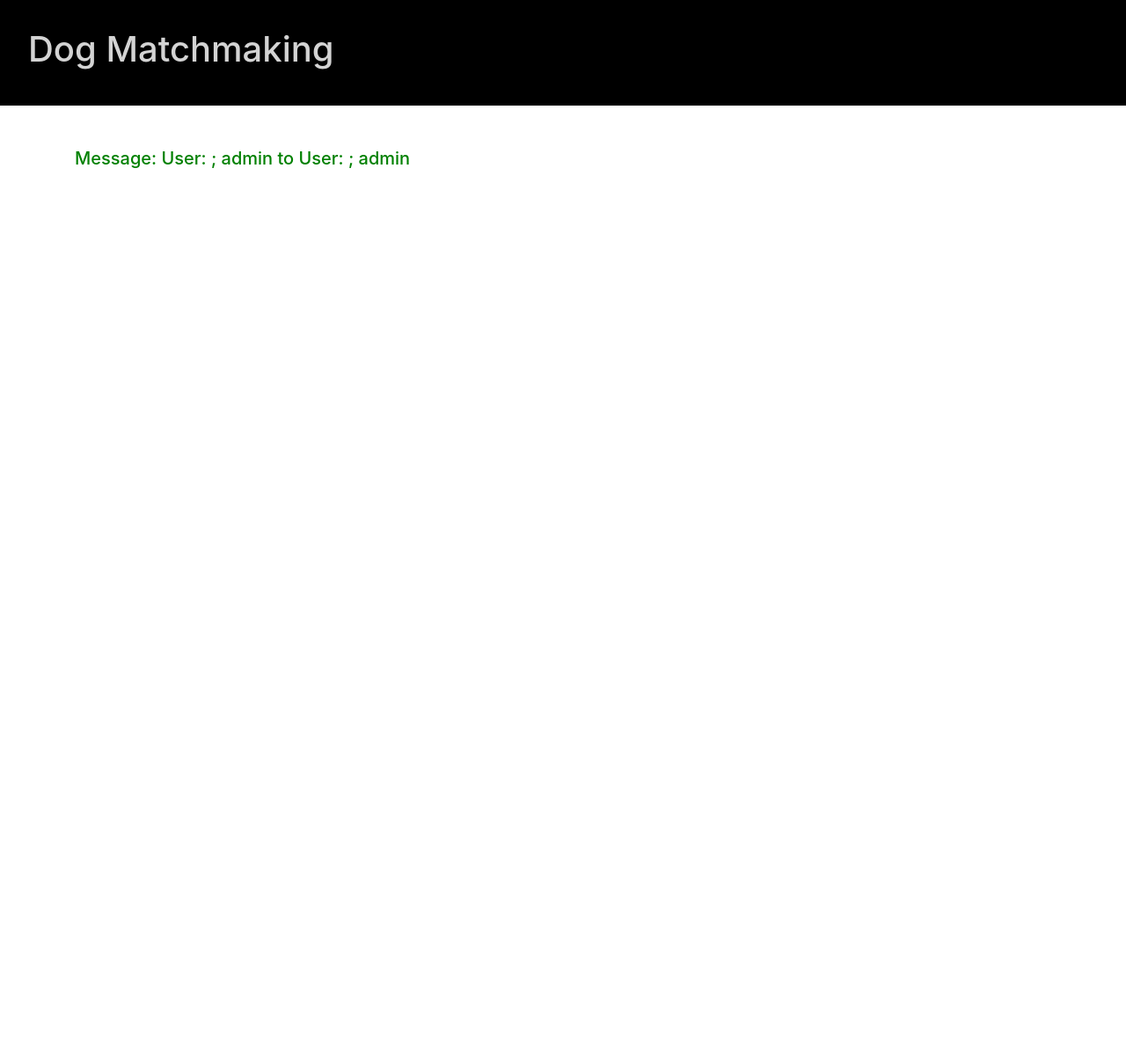
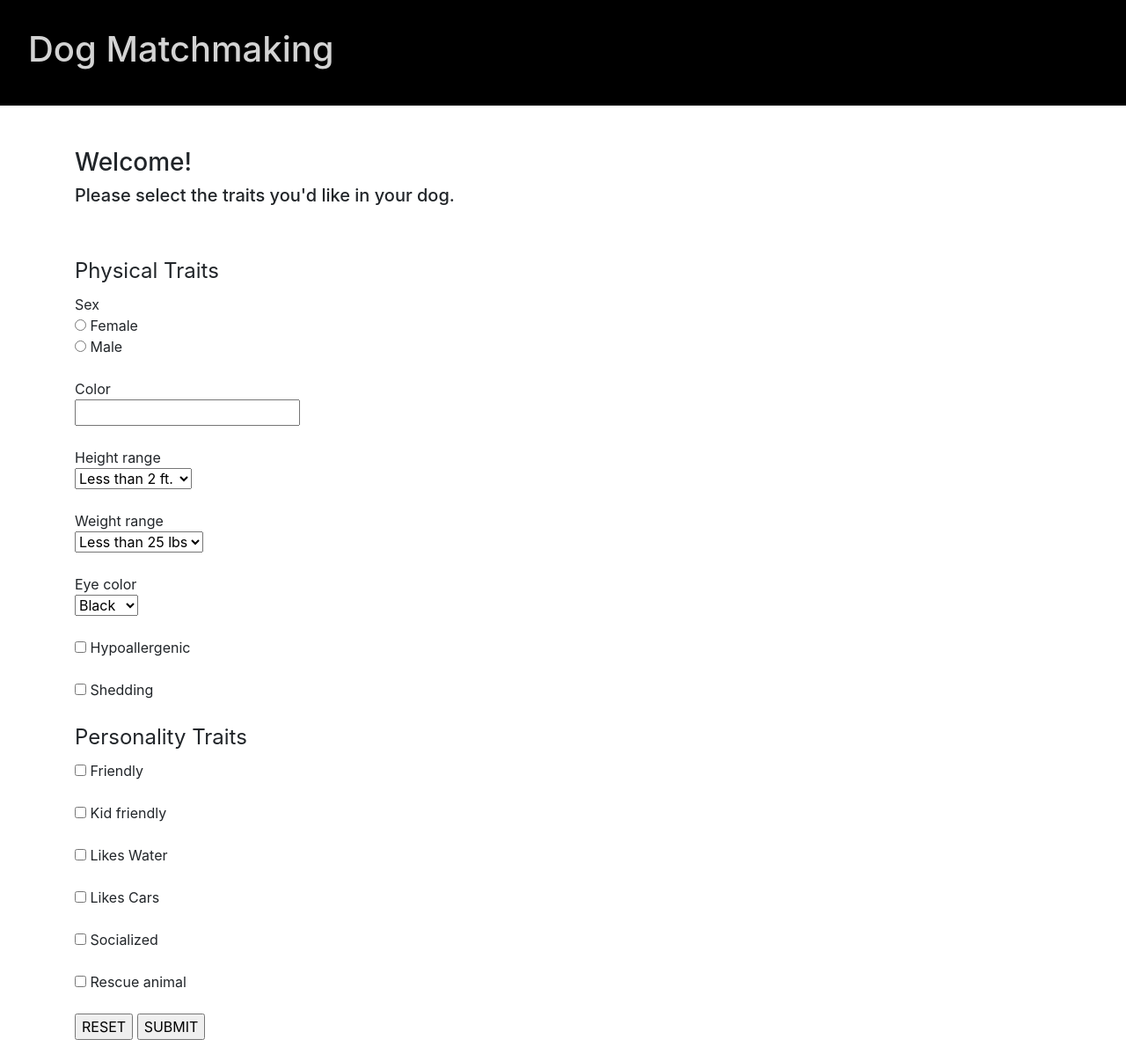
Before and after one commit to brennand97/CS361-Winter2018, a Django app: template matchmaking/templates/index.html in a window 1280 px wide. Shown: the whole page at 88% size. Before the commit the page ends 191 px from the top, so only its background shows below. Run offline with Django 3.2, Linux system fonts and the light colour scheme; the template is opened without the code that fills it: values that come from a table or form of the project are taken from there, others are empty; data comes from the database, SQL or seed files in the repository; tables that the repository leaves empty hold one stand-in row (values such as "Sample post"); parts of the project's set-up code (start-up, migrations or seed data) failed here and were passed over; some libraries are stand-ins or nearby versions.

Commit message:
Added form to index.html

```diff
--- a/matchmaking/static/style.css
+++ b/matchmaking/static/style.css
@@ -1,3 +1,14 @@
-h5 {
-    color: green;
+input[type=submit], input[type=reset] {
+    padding: 10px 20px;
+    margin: 10px 10px 10px 0px;
+    border-radius: 3px;
+    border-color: green;
+    background-color: #defcea;
+    border-width: 2px;
+    width: 100px;
 }
+
+input[type=reset] {
+    border-color: grey;
+    background-color: #FFF;
+}
--- a/matchmaking/templates/index.html
+++ b/matchmaking/templates/index.html
@@ -1,12 +1,59 @@
 {% extends 'base.html' %}
 
-{% block cssIndex %}
+{% block css %}
 {% load static %}
 <link rel="stylesheet" type="text/css" href="{% static 'style.css' %}" />
 {% endblock %}
 
 {% block content %}
 
-    <h5>{{ message }}</h5>
+    <!-- <h5>{{ message }}</h5> -->
+<h3>Welcome!</h3>
+<h5>Please select the traits you'd like in your dog.</h5>
+<br><br>
+    <form action="https://www.w3schools.com/action_page.php" method="POST" target="_blank" id="form1">
+        <fieldset>
+            <legend>Physical Traits</legend>
+            Sex <br>
+            <input type="radio" name="sex" value="female"> Female<br>
+            <input type="radio" name="sex" value="male"> Male<br><br>
+            Color <br>
+            <input type="text" name="fav_color"><br><br>
+            Height range <br>
+            <select>
+                <option name="height" value="short">Less than 2 ft.</option>
+                <option name="height" value="average">2 - 3 ft.</option>
+                <option name="height" value="tall">More than 3 ft.</option>
+            </select><br><br>
+            Weight range <br>
+            <select>
+                <option name="weight" value="small">Less than 25 lbs</option>
+                <option name="weight" value="medium">25 - 50 lbs</option>
+                <option name="weight" value="large">50 - 100 lbs</option>
+            </select><br><br>
+            Eye color <br>
+            <select>
+                <option name="eye_color" value="black">Black</option>
+                <option name="eye_color" value="brown">Brown</option>
+                <option name="eye_color" value="grey">Grey</option>
+                <option name="eye_color" value="green">Green</option>
+                <option name="eye_color" value="blue">Blue</option>
+                <option name="eye_color" value="yellow">Yellow</option>
+            </select><br><br>
+            <input type="checkbox" name="hypoallergenic" value="true"> Hypoallergenic<br><br>
+            <input type="checkbox" name="shedding" value="true"> Shedding<br><br>
+        </fieldset>
+        <fieldset>
+            <legend>Personality Traits</legend>
+            <input type="checkbox" name="friendly" value="true"> Friendly<br><br>
+            <input type="checkbox" name="kid_friendly" value="true"> Kid friendly<br><br>
+            <input type="checkbox" name="likes_water" value="true"> Likes Water<br><br>
+            <input type="checkbox" name="likes_cars" value="true"> Likes Cars<br><br>
+            <input type="checkbox" name="socialized" value="true"> Socialized<br><br>
+            <input type="checkbox" name="rescue_animal" value="true"> Rescue animal<br><br>
+        </fieldset>
+        <input class="button1" type="reset" value="RESET">
+        <input class="button1" type="submit" value="SUBMIT">
+    </form>
 
 {% endblock %}
```
